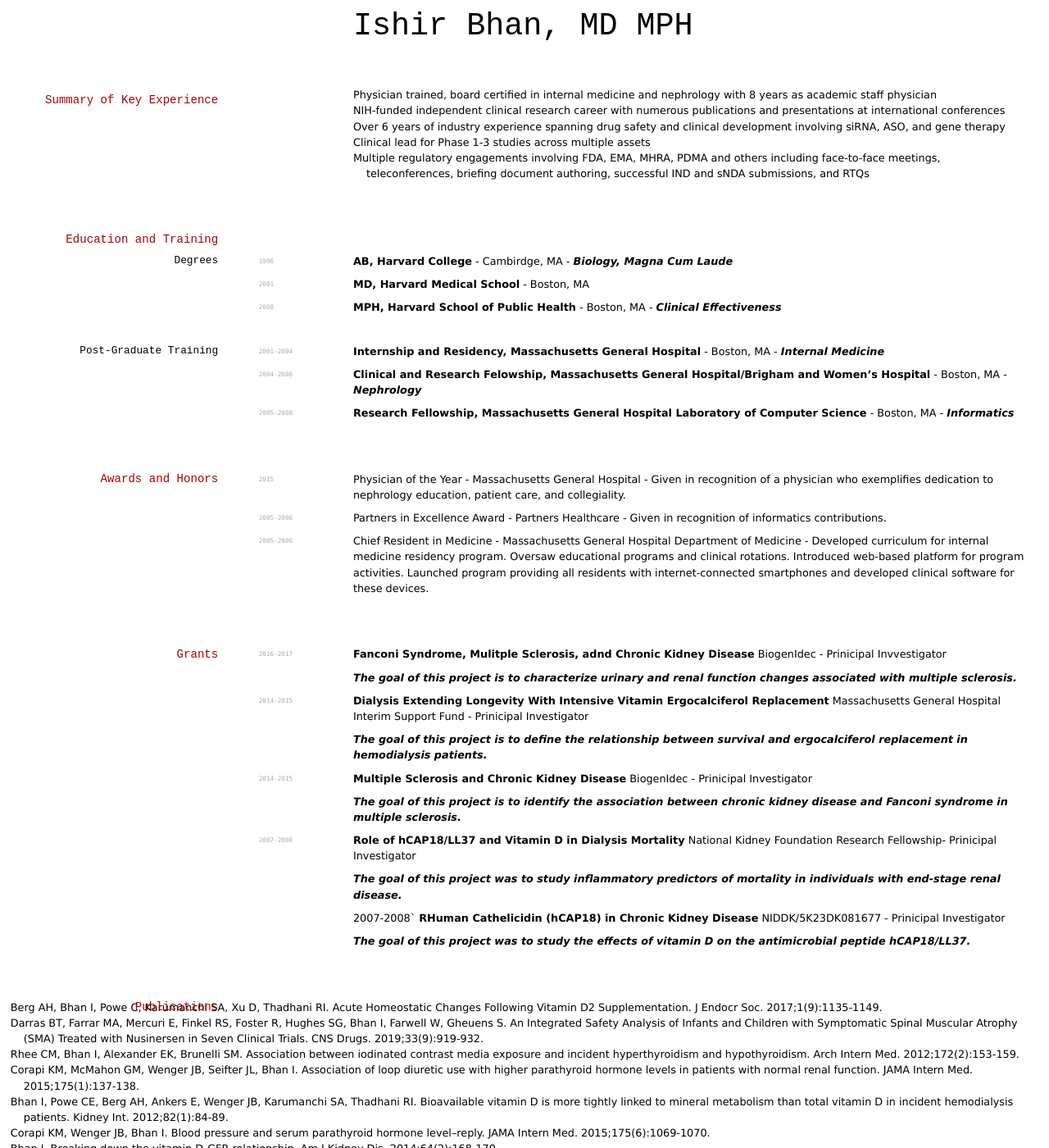
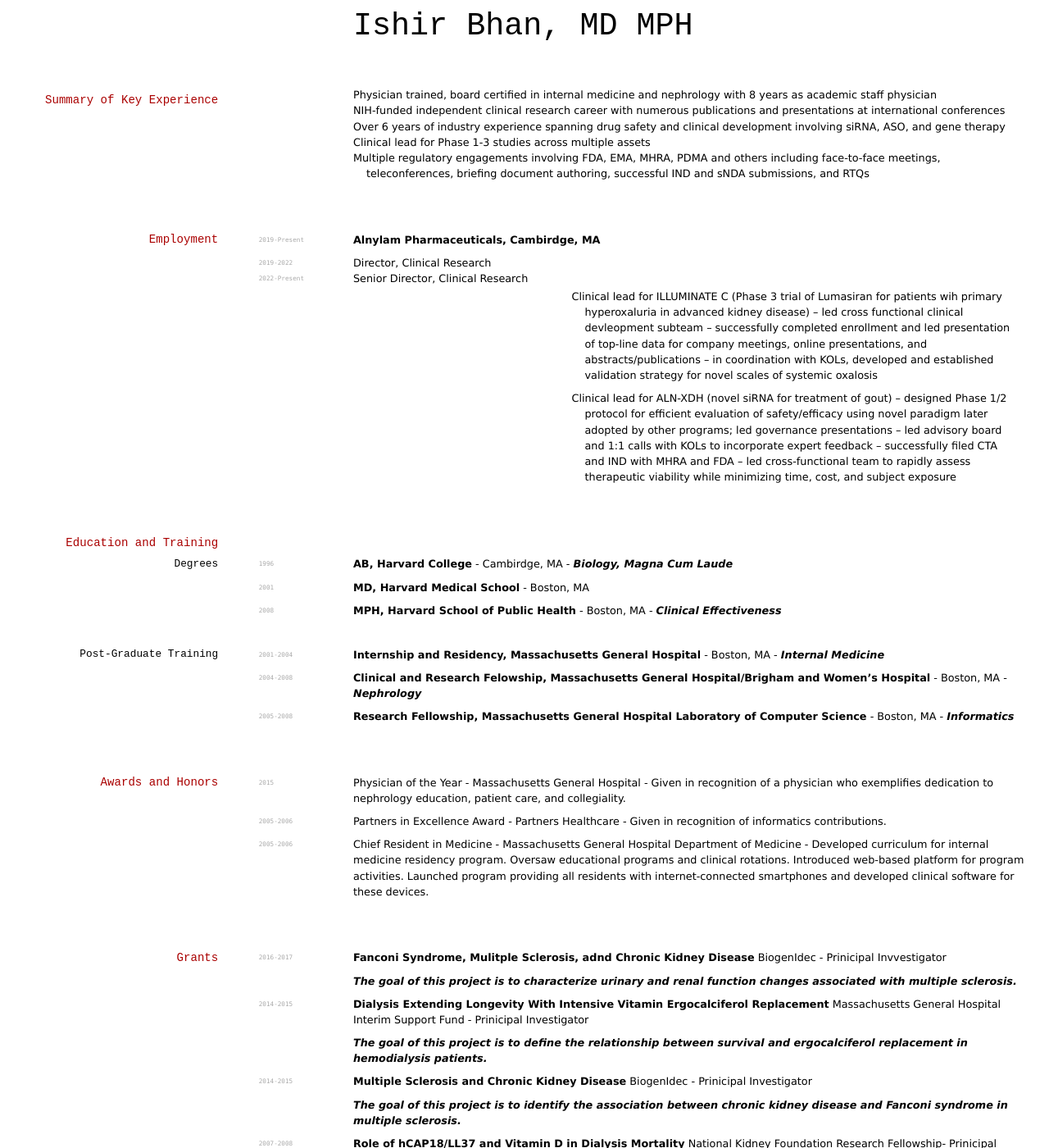
Before and after one commit to elipapa/markdown-cv, a Jekyll site: the page built from index.md, in a window 1280 px wide and 1400 px high. Shown: the whole window at 82% size. Built offline with Jekyll 4.4.1, drawn with Linux system fonts in a browser that asks for light colours; some of the changed text lies outside the part shown.

Commit message:
Update index.md
Added additional work experience

```diff
--- a/index.md
+++ b/index.md
@@ -16,6 +16,23 @@
 | <a href="http://en.wikipedia.org/wiki/Isaac_Newton">My wikipedia page</a>
 </div>
  -->
+
+## Employment
+
+`2019-Present` __Alnylam Pharmaceuticals, Cambirdge, MA__
+>  `2019-2022` Director, Clinical Research
+>  `2022-Present` Senior Director, Clinical Research
+
+- Clinical lead for ILLUMINATE C (Phase 3 trial of Lumasiran for patients wih primary hyperoxaluria in advanced kidney disease)
+-- led cross functional clinical devleopment subteam
+-- successfully completed enrollment and led presentation of top-line data for company meetings, online presentations, and abstracts/publications
+-- in coordination with KOLs, developed and established validation strategy for novel scales of systemic oxalosis
+
+- Clinical lead for ALN-XDH (novel siRNA for treatment of gout)
+-- designed Phase 1/2 protocol for efficient evaluation of safety/efficacy using novel paradigm later adopted by other programs; led governance presentations
+-- led advisory board and 1:1 calls with KOLs to incorporate expert feedback
+-- successfully filed CTA and IND with MHRA and FDA
+-- led cross-functional team to rapidly assess therapeutic viability while minimizing time, cost, and subject exposure
 
 ## Education and Training
 
@@ -72,7 +89,7 @@
 
 *The goal of this project was to study inflammatory predictors of mortality in individuals with end-stage renal disease.*
 
-2007-2008` __RHuman Cathelicidin (hCAP18) in Chronic Kidney Disease__
+`2007-2008` __RHuman Cathelicidin (hCAP18) in Chronic Kidney Disease__
 NIDDK/5K23DK081677 - Prinicipal Investigator
 
 *The goal of this project was to study the effects of vitamin D on the antimicrobial peptide hCAP18/LL37.*
```
Also changed, not shown: other parts of index.md (+0 -17 lines).
